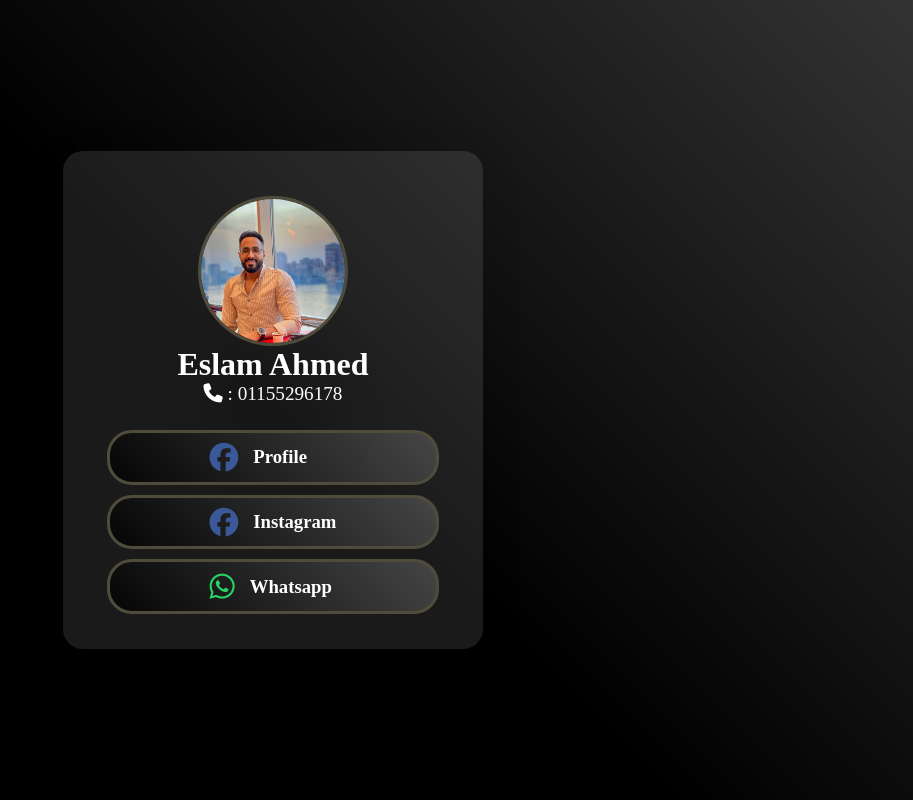
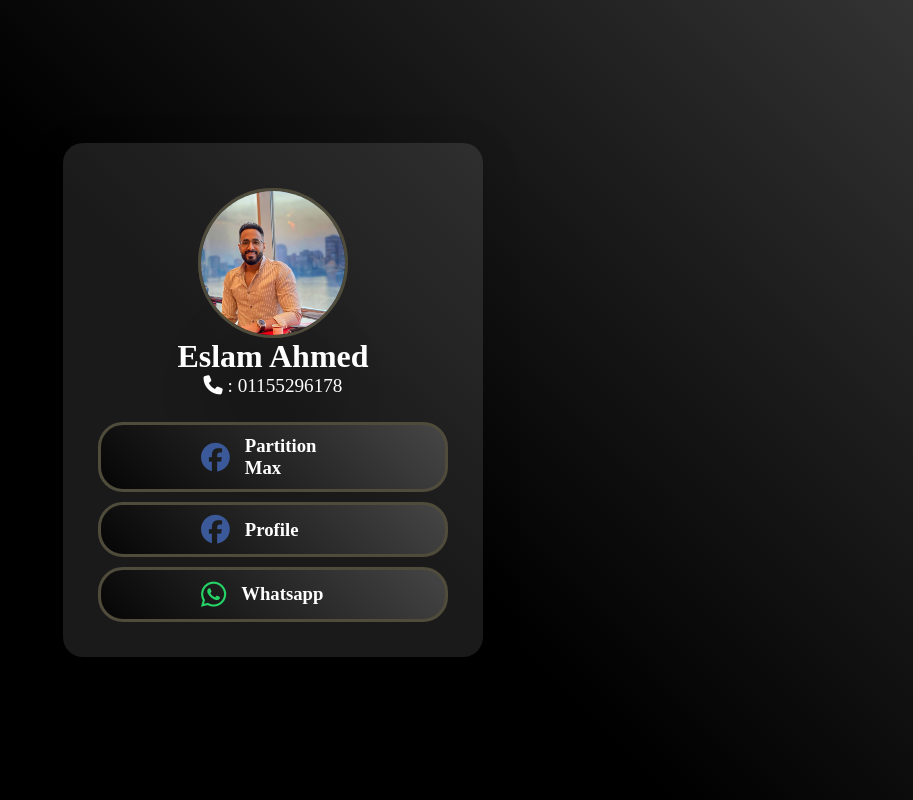
Before and after one commit to lordysad/esslam-card, a plain HTML site: page index.html in a window 1280 px wide. Shown: the whole page, without its empty margins (367-1280 px from the left). Drawn offline with Linux system fonts and the light colour scheme.

Commit message:
Update index.html

```diff
--- a/index.html
+++ b/index.html
@@ -17,14 +17,16 @@
         <h2>Eslam Ahmed</h2>
         <p><i class="fa-solid fa-phone"></i> : 01155296178</p>
         <div class="social-media">
+
+
+            <a href="https://www.facebook.com/maxpartitio?mibextid=ZbWKwL" class="link">
+                <i class="fa-brands fa-facebook"></i>
+                <h3>Partition Max</h3>
+            </a>
+
             <a href="https://www.facebook.com/profile.php?id=100066953895292&mibextid=ZbWKwL" class="link">
                 <i class="fa-brands fa-facebook"></i>
                 <h3>Profile</h3>
-            </a>
-
-            <a href="https://www.facebook.com/maxpartitio?mibextid=ZbWKwL" class="link">
-                <i class="fa-brands fa-facebook"></i>
-                <h3>Instagram</h3>
             </a>
 
             <a href="whatsapp://send?phone=+201155296178" class="link">
```
